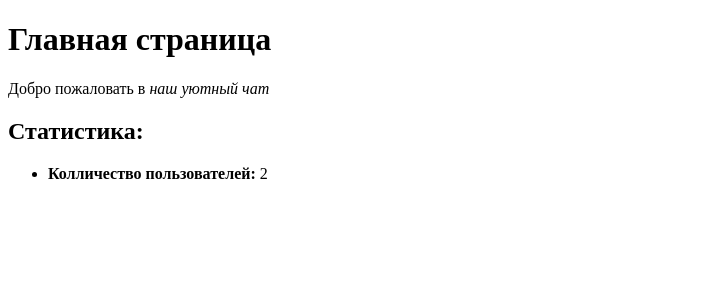
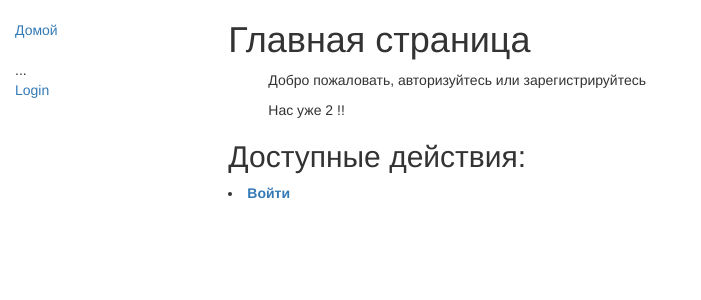
Before and after one commit to ChikovDA/WebChat, a Django app: page / in a window 1280 px wide. Shown: the top 300 px of the page, without its empty margins (0-701 px from the left). Run offline with Django 3.2, Linux system fonts and the light colour scheme; data comes from the database, SQL or seed files in the repository; both versions use the stored data as it was after the commit; some libraries are stand-ins or nearby versions.

Commit message:
add main page and some info

```diff
--- a/_webchat/settings.py
+++ b/_webchat/settings.py
@@ -118,3 +118,7 @@ USE_TZ = True
 # https://docs.djangoproject.com/en/1.11/howto/static-files/
 
 STATIC_URL = '/static/'
+STATICFILES_DIRS = (
+    os.path.join(BASE_DIR, 'static'),
+)
+LOGIN_REDIRECT_URL = '/'
--- /dev/null
+++ b/static/css/styles.css
@@ -0,0 +1,5 @@
+.sidebar-nav {
+    margin-top: 20px;
+    padding: 0;
+    list-style: none;
+}
--- a/templates/base_generic.html
+++ b/templates/base_generic.html
@@ -2,10 +2,46 @@
 <html lang="en">
 <head>
   {% block title %}<title>Чатик</title>{% endblock %}
+  <meta charset="utf-8">
+  <meta name="viewport" content="width=device-width, initial-scale=1">
+  <link rel="stylesheet" href="https://maxcdn.bootstrapcdn.com/bootstrap/3.3.7/css/bootstrap.min.css">
+  <script src="https://ajax.googleapis.com/ajax/libs/jquery/1.12.4/jquery.min.js"></script>
+  <script src="https://maxcdn.bootstrapcdn.com/bootstrap/3.3.7/js/bootstrap.min.js"></script>
+  {% load static %}
+  <link rel="stylesheet" href="{% static 'css/styles.css' %}">
 </head>
 
 <body>
-  {% block sidebar %}<!-- insert default navigation text for every page -->{% endblock %}
-  {% block content %}<!-- default content text (typically empty) -->{% endblock %}
+
+  <div class="container-fluid">
+
+    <div class="row">
+      <div class="col-sm-2">
+  {% block sidebar %}<!-- insert default navigation text for every page -->
+   <ul class="sidebar-nav">
+          <li><a href="/">Домой</a></li>
+
+           </ul>
+
+<ul class="sidebar-nav">
+
+    ...
+
+   {% if user.is_authenticated %}
+     <li>User: {{ user.get_username }}</li>
+     <li><a href="{% url 'logout'%}?next={{request.path}}">Logout</a></li>
+   {% else %}
+     <li><a href="{% url 'login'%}?next={{request.path}}">Login</a></li>
+   {% endif %}
+  </ul>
+{% endblock %}
+ </div>
+      <div class="col-sm-10 ">
+  {% block content %}
+{% endblock %}
+      </div>
+    </div>
+
+  </div>
 </body>
 </html>
--- a/templates/index.html
+++ b/templates/index.html
@@ -2,15 +2,27 @@
 
 {% block content %}
 <h1>Главная страница </h1>
+<ul class="main-ui">
 
-  <p>Добро пожаловать в <em>наш уютный чат</em></p>
 
-<h2>Статистика:</h2>
+   {% if user.is_authenticated %}
+     <p>Добро пожаловать,<em> {{ user.get_username }}</em></p>
+     <p>Помимо Вас на сегодня зарегистировано еще {{ total_users}} Пользователей</p>
+   {% else %}
+     <p>Добро пожаловать, авторизуйтесь или зарегистрируйтесь</p>
+     <p>Нас уже {{ total_users}} !!</p>
+   {% endif %}
+  </ul>
 
+<h2>Доступные действия:</h2>
+   {% if user.is_authenticated %}
   <p></p>
   <ul>
-    <li><strong>Колличество пользователей:</strong> {{ total_users }}</li>
-
+   <li><strong><a href="{% url 'logout'%}?next={{request.path}}">Перейти в чат</a></strong></li>
+   <li><strong><a href="{% url 'logout'%}?next={{request.path}}">Выйти</a></strong></li>
+   {% else %}
+   <li><strong><a href="{% url 'login'%}?next={{request.path}}">Войти</a></strong></li>
+  {% endif %}
   </ul>
 
 {% endblock %}
```
Also changed, not shown: templates/registration/logged_out.html (added, +7 -0 lines), db.sqlite3, 1 other file.
